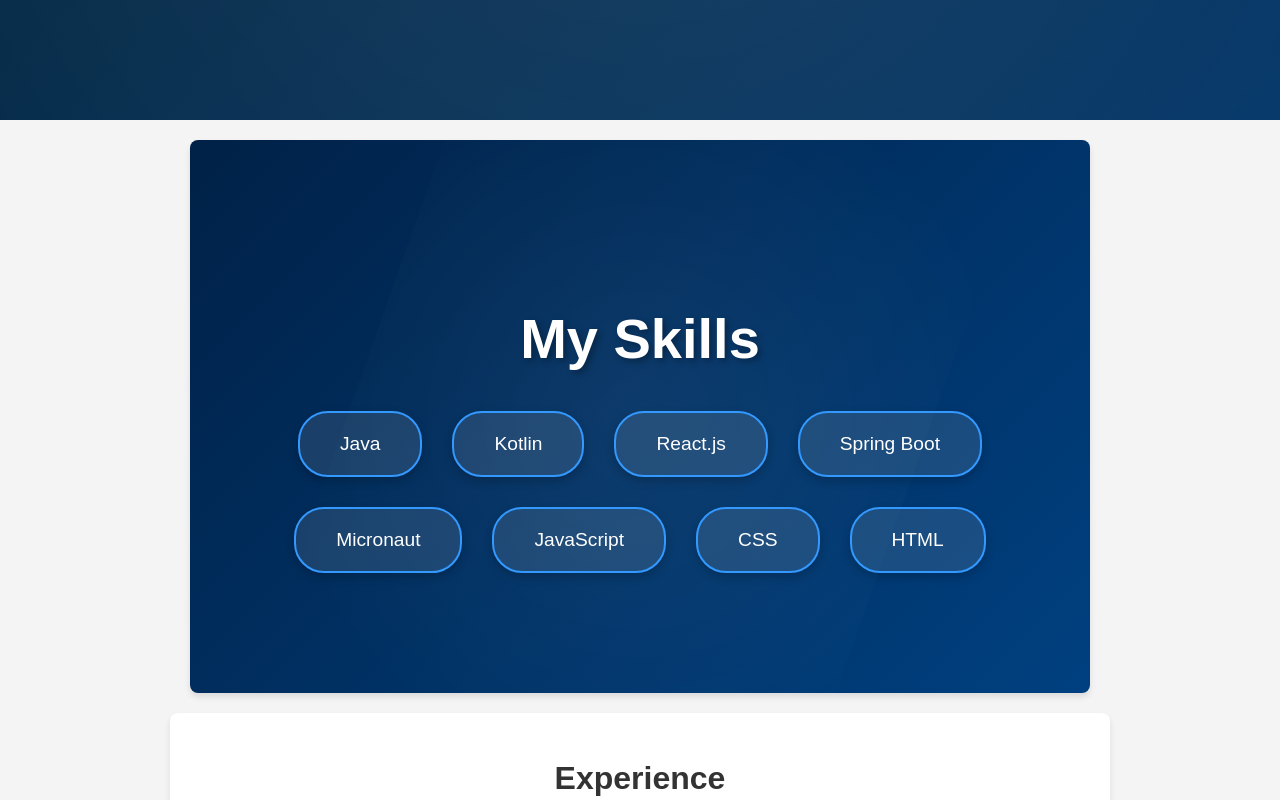
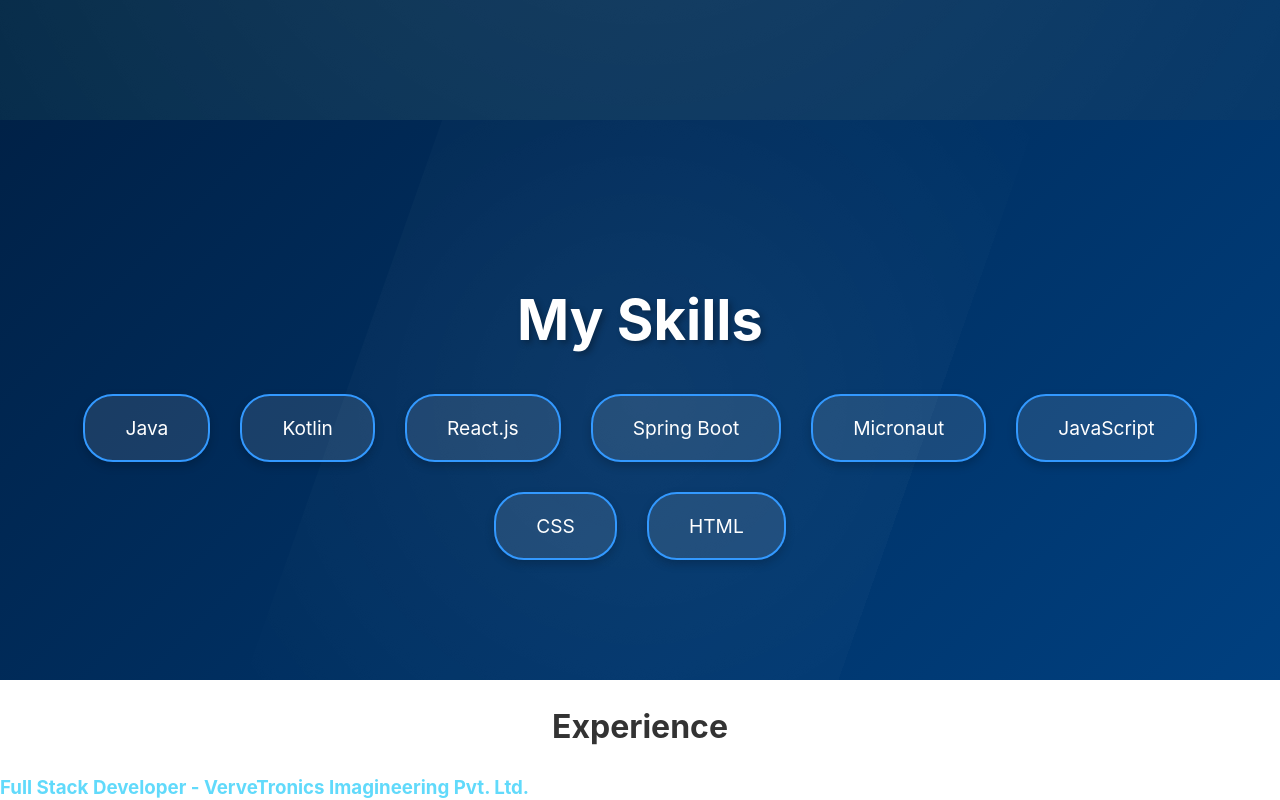
Before and after one commit to Vinayak2205/personal_portfolio, a React (Create React App) app in the folder front-end/: page / in a window 1280 px wide. Shown: the part 680-1480 px from the top of the page. Built offline with nearby package versions, Linux system fonts and the light colour scheme.

Commit message:
fix: removed App.css which is unused

```diff
--- a/front-end/src/App.css
+++ /dev/null
@@ -1,21 +0,0 @@
-.App {
-  font-family: "Arial", sans-serif;
-  margin: 0;
-  padding: 0;
-  background-color: #f4f4f4;
-}
-
-h2 {
-  color: #333;
-  font-size: 2rem;
-  text-align: center;
-}
-
-section {
-  margin: 20px auto;
-  max-width: 900px;
-  padding: 20px;
-  background-color: #fff;
-  border-radius: 8px;
-  box-shadow: 0 4px 6px rgba(0, 0, 0, 0.1);
-}
--- a/front-end/src/App.js
+++ b/front-end/src/App.js
@@ -1,7 +1,6 @@
 // src/App.js
 
 import React from "react";
-import "./App.css";
 import Header from "./components/Header";
 import Skills from "./components/Skills";
 import Experience from "./components/Experience";
```
